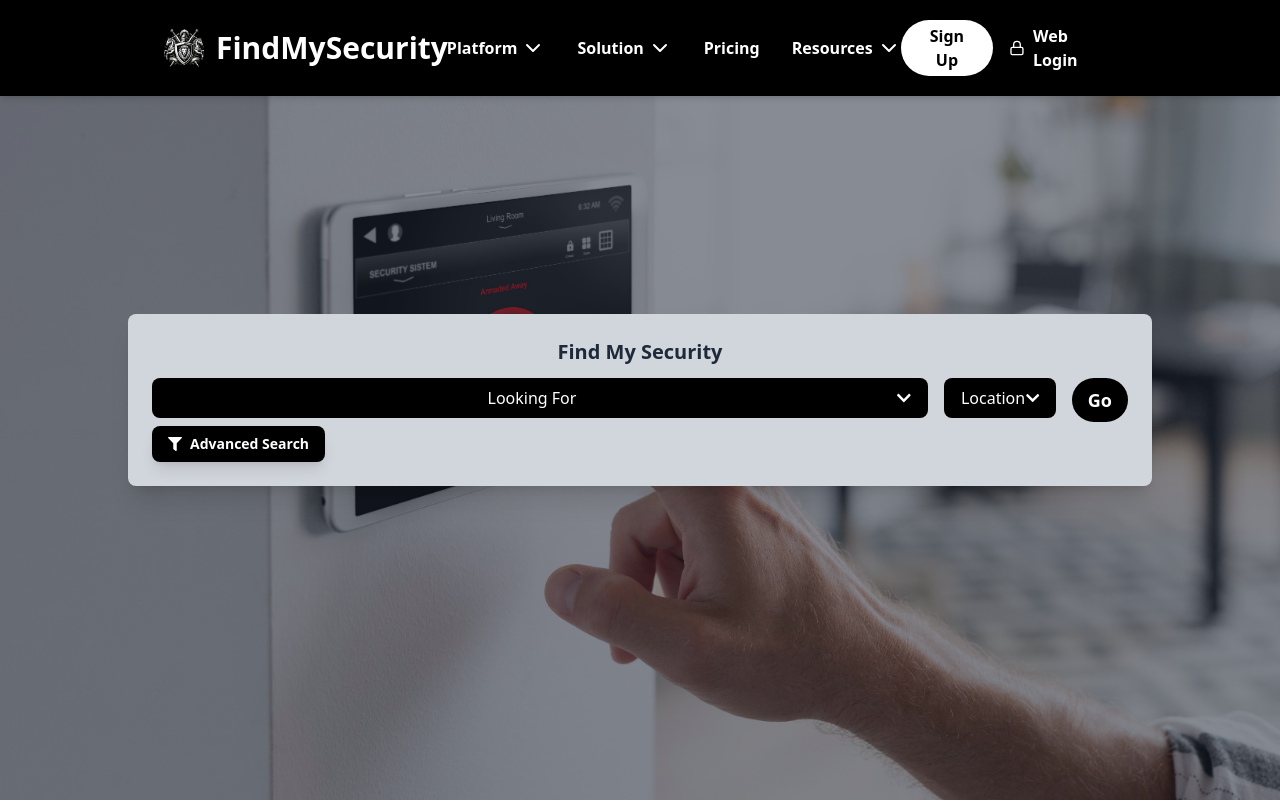
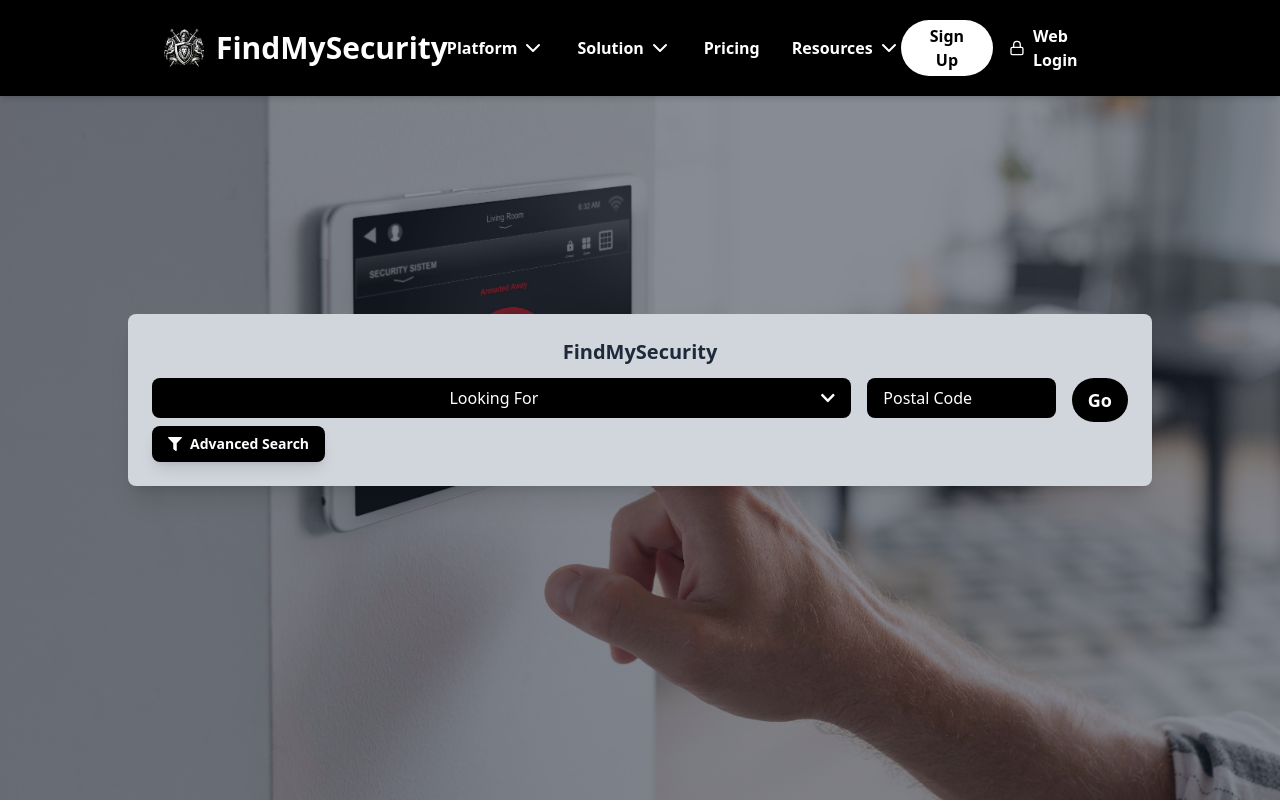
Before and after one commit to HamadAliMughal/FindMySecurity-Web, a Next.js app in the folder findmysecurity/: page / in a window 1280 px wide. Shown: the top 802 px of the page. Built offline with nearby package versions, Linux system fonts and the light colour scheme.

Commit message:
Issues Fixed

```diff
--- a/findmysecurity/src/pages/profile.tsx
+++ b/findmysecurity/src/pages/profile.tsx
@@ -85,12 +85,19 @@ const UserProfile: React.FC = () => {
           <button className="flex items-center justify-center bg-black text-white px-4 py-2 rounded-lg shadow-md hover:bg-gray-600">
             <FaMobileAlt className="mr-2" /> {profileData?.result?.phoneNumber || "Mobile"}
           </button>
-          <button className="flex items-center justify-center bg-black text-white px-4 py-2 rounded-lg shadow-md hover:bg-gray-800">
-            <FaHome className="mr-2" /> {profileData?.result?.address || "Home"}
-          </button>
-          <button className="flex items-center justify-center bg-black text-white px-4 py-2 rounded-lg shadow-md hover:bg-gray-800">
-            <FaEnvelope className="mr-2" /> {profileData?.result?.email || "Email"}
-          </button>
+          <div className="flex items-center justify-center bg-black text-white px-4 py-2 rounded-lg shadow-md hover:bg-gray-800 min-w-0 whitespace-normal break-words text-center">
+  <FaHome className="mr-2 flex-shrink-0" />
+  <span className="flex-1 break-words text-left">
+    {profileData?.result?.address || profileData?.result.role.address || "Home"}
+  </span>
+</div>
+
+<button className="flex items-center justify-center bg-black text-white px-4 py-2 rounded-lg shadow-md hover:bg-gray-800 min-w-max w-full sm:w-auto">
+  <FaEnvelope className="mr-2 flex-shrink-0" />
+  <span className="truncate">{profileData?.result?.email || "Email"}</span>
+</button>
+
+
         </div>
 
         {/* Upgrade Button */}
--- a/findmysecurity/src/pages/signin.tsx
+++ b/findmysecurity/src/pages/signin.tsx
@@ -61,7 +61,7 @@ const SignIn = () => {
       </button>
       <div className="w-96 p-6 bg-white rounded-lg shadow-lg">
         <div className="text-center">
-          <h1 className="text-3xl font-bold">SECURITY GUARD</h1>
+          <h1 className="text-3xl font-bold">Log In</h1>
         </div>
 
         <form onSubmit={handleSubmit} className="mt-6">
--- a/findmysecurity/src/sections/Hero.tsx
+++ b/findmysecurity/src/sections/Hero.tsx
@@ -115,7 +115,7 @@ export default function Hero() {
       </div>
 
       <div className="relative bg-gray-300 z-10 p-6 rounded-lg w-full max-w-5xl shadow-xl">
-        <h2 className="text-lg md:text-xl font-bold text-gray-800 mb-1">Find My Security</h2>
+        <h2 className="text-lg md:text-xl font-bold text-gray-800 mb-1">FindMySecurity</h2>
 
         {/* Basic Search */}
         {!showAdvanced && (
@@ -125,8 +125,8 @@ export default function Hero() {
                 className="flex items-center bg-black text-white px-4 py-2 rounded-lg cursor-pointer hover:shadow-lg transition duration-300 min-w-0"
                 onClick={() => setOpenDropdown("lookingFor")}
               >
-                <span className="truncate overflow-hidden whitespace-nowrap text-ellipsis w-full">
-                  {truncateText(searchValues.lookingFor || "Looking For")}
+                <span className="overflow-auto whitespace-normal  break-words w-full">
+                  {(searchValues.lookingFor || "Looking For")}
                 </span>
                 <FaChevronDown className="ml-auto" />
               </div>
@@ -134,16 +134,18 @@ export default function Hero() {
             </div>
 
             <div className="relative w-full sm:w-auto">
-              <div
-                className="flex items-center bg-black text-white px-4 py-2 rounded-lg cursor-pointer hover:shadow-lg transition duration-300 min-w-0"
+  <div className="flex items-center bg-black text-white px-4 py-2 rounded-lg cursor-pointer hover:shadow-lg transition duration-300 min-w-0">
+    <input
+      type="text"
+      className="bg-black text-white w-full truncate outline-none border-none placeholder-white"
+      placeholder="Postal Code"
+      value={searchValues.location || ""}
+      onChange={(e) => setSearchValues({ ...searchValues, location: e.target.value })}
       onClick={() => setOpenDropdown("location")}
-              >
-                <span className="truncate overflow-hidden whitespace-nowrap text-ellipsis w-full">
-                  {truncateText(searchValues.location || "Location")}
-                </span>
-                <FaChevronDown className="ml-auto" />
+    />
+
   </div>
-              {openDropdown === "location" && renderDropdown("location")}
+
 </div>
 
             <button className="bg-black hover:bg-gray-800 text-white px-4 py-2 rounded-full text-lg font-bold flex justify-center items-center gap-2 hover:shadow-lg transition duration-300">
@@ -157,7 +159,20 @@ export default function Hero() {
   <div className="mt-3 flex flex-col sm:flex-row flex-wrap gap-4 items-center">
     {Object.keys(options).map((field) => {
       const typedField = field as keyof SearchOptions;
-              return (
+
+      return typedField === "location" ? (
+        // Render a text input for "location" (renamed to Postal Code)
+        <div key={typedField} className="relative w-full sm:flex-1">
+          <input
+            type="text"
+            className="bg-black text-white px-4 py-2 rounded-lg w-full outline-none border-none placeholder-white"
+            placeholder="Postal Code"
+            value={searchValues[typedField] || ""}
+            onChange={(e) => setSearchValues({ ...searchValues, [typedField]: e.target.value })}
+          />
+        </div>
+      ) : (
+        // Render a dropdown for other fields
         <div key={typedField} className="relative w-full sm:flex-1">
           <div
             className="flex items-center bg-black text-white px-4 py-2 rounded-lg cursor-pointer hover:shadow-lg transition duration-300 w-full"
@@ -180,6 +195,7 @@ export default function Hero() {
   </div>
 )}
 
+
         {/* Toggle Button */}
         <button
           className="flex items-center gap-2 mt-3 md:mt-1  px-4 py-2 bg-black hover:bg-gray-800 text-white rounded-lg text-sm font-semibold transition-all duration-300 shadow-lg"
--- a/findmysecurity/src/sections/components/registration/WhoAreWe.tsx
+++ b/findmysecurity/src/sections/components/registration/WhoAreWe.tsx
@@ -7,10 +7,10 @@ import BusinessForm from "./CorporateForm";
 
 const options = [
   { id: 4, title: "Looking for Security Professional", icon: ShieldCheck, description: "Find trained and verified security professionals for your needs." },
-  { id: 3, title: "Individual Security Professional", icon: User, description: "Register yourself as a security professional and find opportunities." },
+  { id: 3, title: "Security Professional", icon: User, description: "Register yourself as a security professional and find opportunities." },
   { id: 5, title: "Security Companies", icon: Building, description: "Register your security company and connect with clients." },
-  { id: 6, title: "Course Provider", icon: BookOpen, description: "Offer security training courses and certifications." },
-  { id: 7, title: "Corporate Clients", icon: Briefcase, description: "Find top security professionals and companies for your business." },
+  { id: 6, title: "Training Provider", icon: BookOpen, description: "Offer security training courses and certifications." },
+  { id: 7, title: "Business Client", icon: Briefcase, description: "Find top security professionals and companies for your business." },
 ];
 
 export default function RegistrationSelector() {
```
Lines whose indentation alone changed are shown as unchanged.
